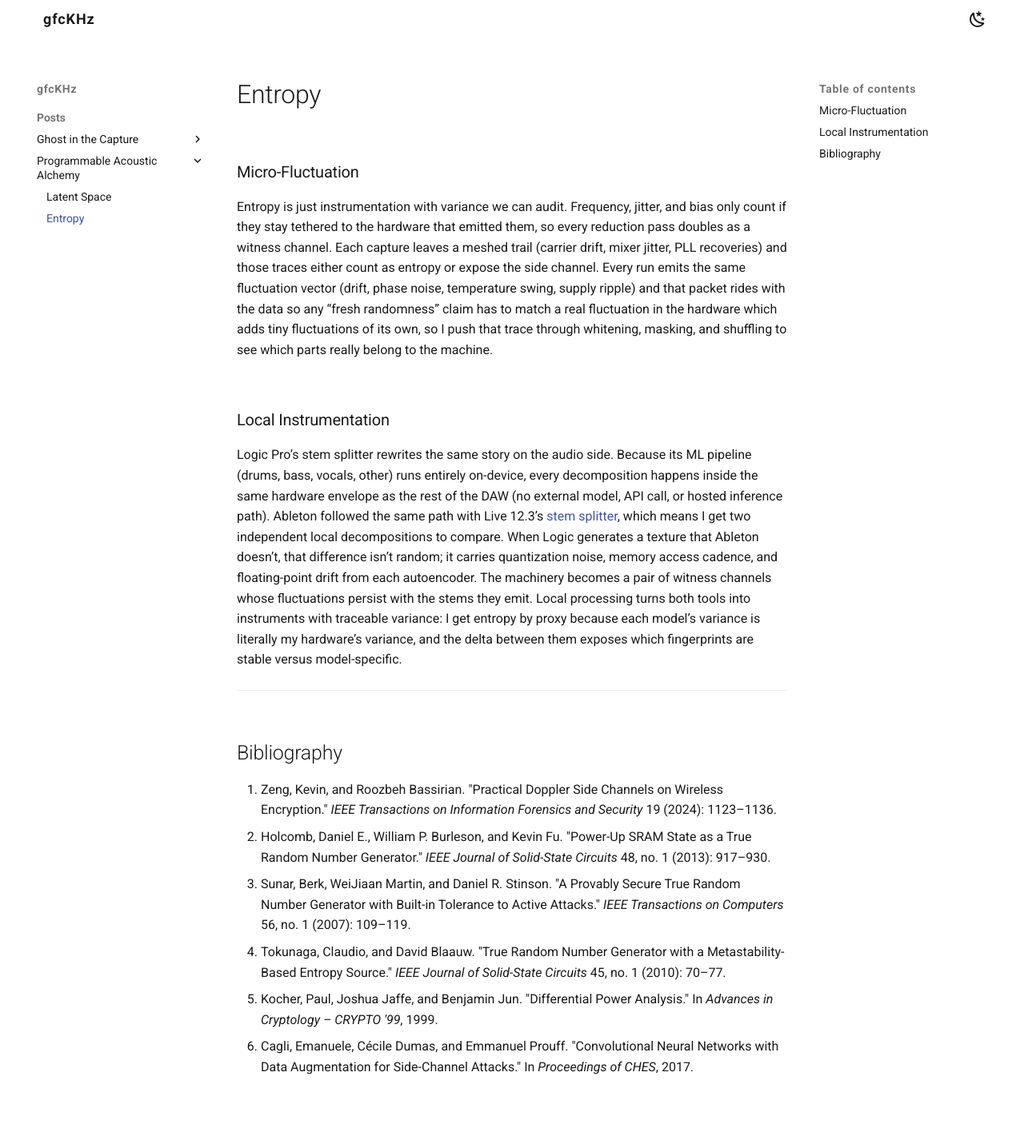
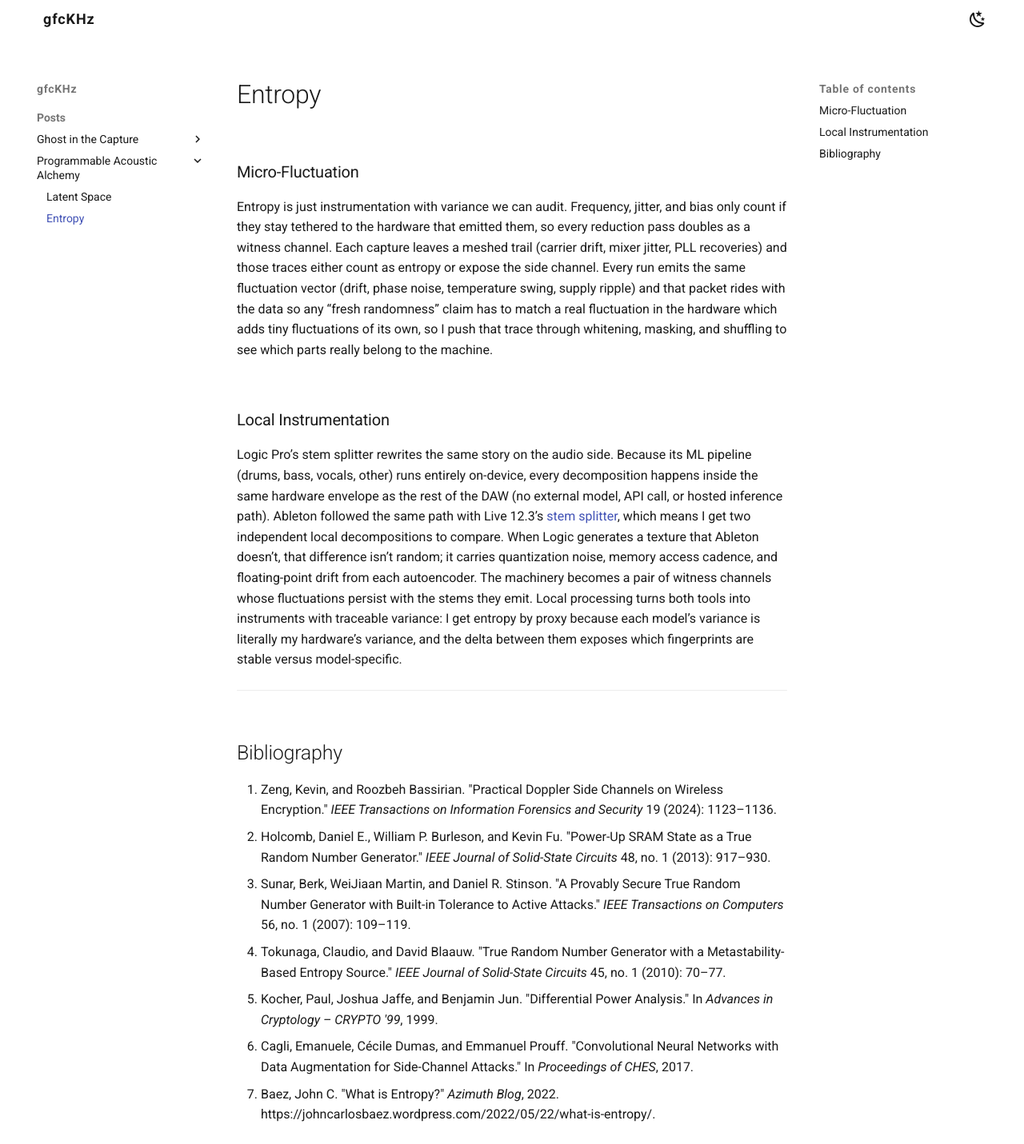
Before and after one commit to gfcKHz/gfcKHz.github.io, an MkDocs documentation site: the page built from docs/posts/entropy.md, in a window 1280 px wide. Shown: the whole page at 80% size. Built offline with MkDocs 1.6.1 and Material for MkDocs 9.7.7, drawn with Linux system fonts in a browser that asks for light colours; some web fonts are replaced; before the commit the page ends 1372 px from its top, so only the background shows below that.

Commit message:
Entropy changes

```diff
--- a/docs/posts/entropy.md
+++ b/docs/posts/entropy.md
@@ -22,3 +22,4 @@
 4. Tokunaga, Claudio, and David Blaauw. "True Random Number Generator with a Metastability-Based Entropy Source." *IEEE Journal of Solid-State Circuits* 45, no. 1 (2010): 70–77.
 5. Kocher, Paul, Joshua Jaffe, and Benjamin Jun. "Differential Power Analysis." In *Advances in Cryptology – CRYPTO '99*, 1999.
 6. Cagli, Emanuele, Cécile Dumas, and Emmanuel Prouff. "Convolutional Neural Networks with Data Augmentation for Side-Channel Attacks." In *Proceedings of CHES*, 2017.
+7. Baez, John C. "What is Entropy?" *Azimuth Blog*, 2022. https://johncarlosbaez.wordpress.com/2022/05/22/what-is-entropy/.
```
